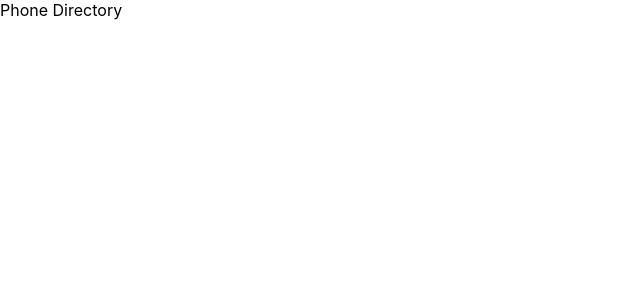
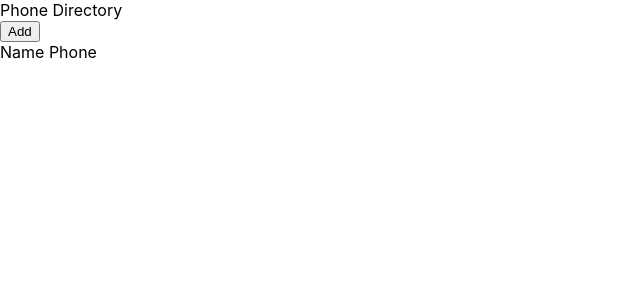
Before and after one commit to RupeshUnicorn/phone-directory, a React (Create React App) app: page / in a window 1280 px wide. Shown: the top 300 px of the page, without its empty margins (0-640 px from the left). Built offline with nearby package versions, Linux system fonts and the light colour scheme.

Commit message:
Created Skeleton of Home Page

```diff
--- a/src/App.js
+++ b/src/App.js
@@ -1,9 +1,17 @@
+import { Fragment } from 'react';
 
 function App() {
   return (
-    <div>
-      Phone Directory
-	</div>
+    <Fragment>
+      <div>
+        Phone Directory
+	    </div>
+      <button>Add</button>
+      <div>
+        <span> Name </span>
+        <span> Phone </span>
+      </div>
+  </Fragment>
   );
 }
 
```
